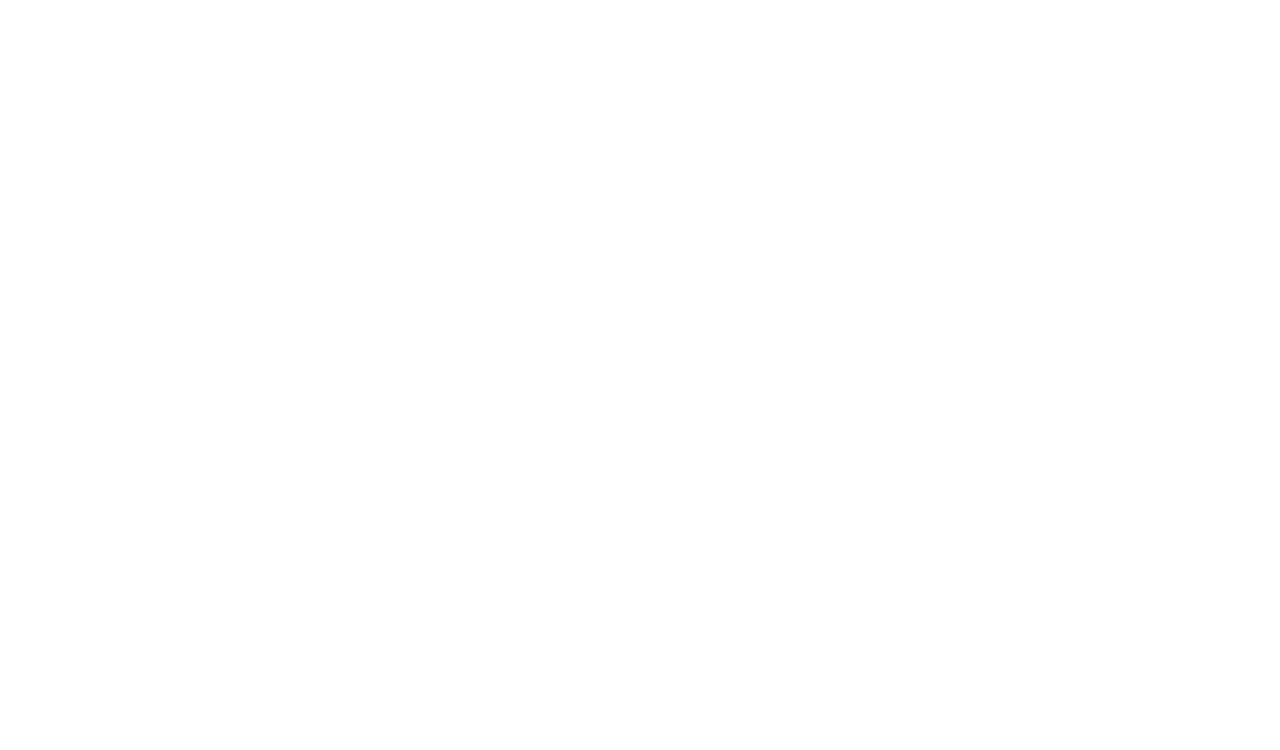
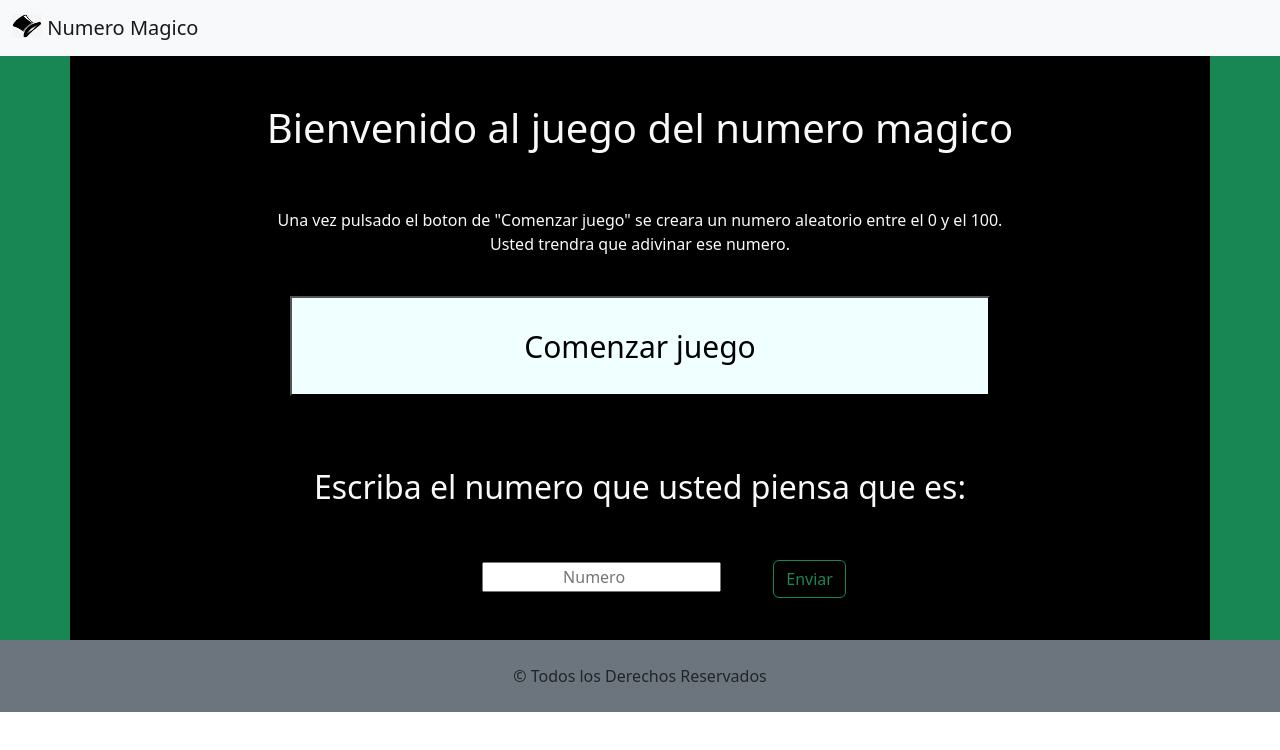
Before and after one commit to FrancoDavolio/TP-05-Ejercicio01, a plain HTML site: page index.html in a window 1280 px wide. Drawn offline with nearby package versions, Linux system fonts and the light colour scheme.

Commit message:
maquetado listo

```diff
--- a/css/style.css
+++ b/css/style.css
@@ -0,0 +1,7 @@
+
+.btnComenzar{
+    background: azure;
+    width: 700px;
+    height: 100px;
+    font-size: 30px;
+}
--- a/index.html
+++ b/index.html
@@ -1,5 +1,6 @@
 <!DOCTYPE html>
 <html lang="es">
+
 <head>
   <meta charset="UTF-8">
   <meta http-equiv="X-UA-Compatible" content="IE=edge">
@@ -7,9 +8,51 @@
   <meta name="author" content="Franco Davolio">
   <meta name="description" content="juego del numero magico">
   <meta name="Keywords" content="juego, adivina el numero, numero magico">
+  <!-- CSS only -->
+  <link href="https://cdn.jsdelivr.net/npm/bootstrap@5.2.0/dist/css/bootstrap.min.css" rel="stylesheet"
+    integrity="sha384-gH2yIJqKdNHPEq0n4Mqa/HGKIhSkIHeL5AyhkYV8i59U5AR6csBvApHHNl/vI1Bx" crossorigin="anonymous">
+  <link rel="stylesheet" href="css/style.css">
   <title>Numero magico</title>
 </head>
+
 <body>
+  <header>
+    <nav class="navbar bg-light">
+      <div class="container-fluid">
+        <a class="navbar-brand" href="#">
+          <img src="img/sombrero.png" alt="Sombrero de Mago" width="30" height="24"
+            class="d-inline-block align-text-top">
+          Numero Magico
+        </a>
+      </div>
+    </nav>
+  </header>
+  <main class="text-light bg-success">
+    <section class="container bg-black">
+      <h1 class="text-center py-5 ">Bienvenido al juego del numero magico</h1>
+      <p class="text-center">Una vez pulsado el boton de "Comenzar juego" se creara un numero aleatorio entre el 0 y el
+        100. <br>Usted
+        trendra que adivinar ese numero.</p>
+      <div class="text-center py-4">
+        <button class="btnComenzar">Comenzar juego</button>
+      </div>
+    </section>
+    <section class="container bg-black">
+      <h2 class="pt-5 text-center">Escriba el numero que usted piensa que es:</h2>
+      <form class="text-center" role="search">
+        <input class="text-center m-5" type="number" placeholder="Numero">
+        <button class="btn btn-outline-success" type="submit">Enviar</button>
+      </form>
+    </section>
+  </main>
+  <footer>
+    <p class="bg-secondary text-center py-4">&copy; Todos los Derechos Reservados</p>
+  </footer>
+  <!-- JavaScript Bundle with Popper -->
+  <script src="https://cdn.jsdelivr.net/npm/bootstrap@5.2.0/dist/js/bootstrap.bundle.min.js"
+    integrity="sha384-A3rJD856KowSb7dwlZdYEkO39Gagi7vIsF0jrRAoQmDKKtQBHUuLZ9AsSv4jD4Xa"
+    crossorigin="anonymous"></script>
+  <script src="js/01.js"></script>
+</body>
 
-</body>
 </html>
```
Also changed, not shown: img/sombrero.png (added), 1 other file. Lines whose indentation alone changed are shown as unchanged.
